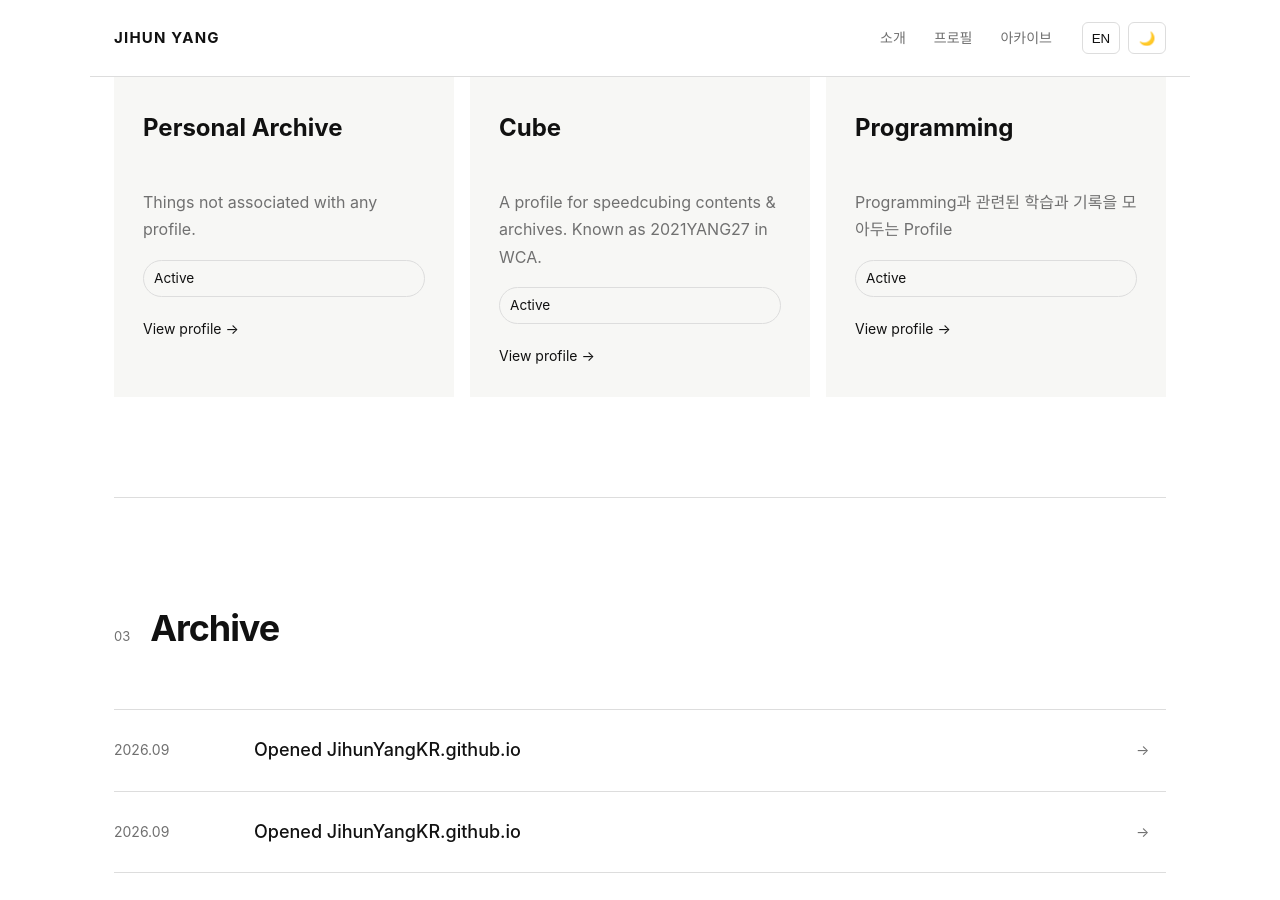
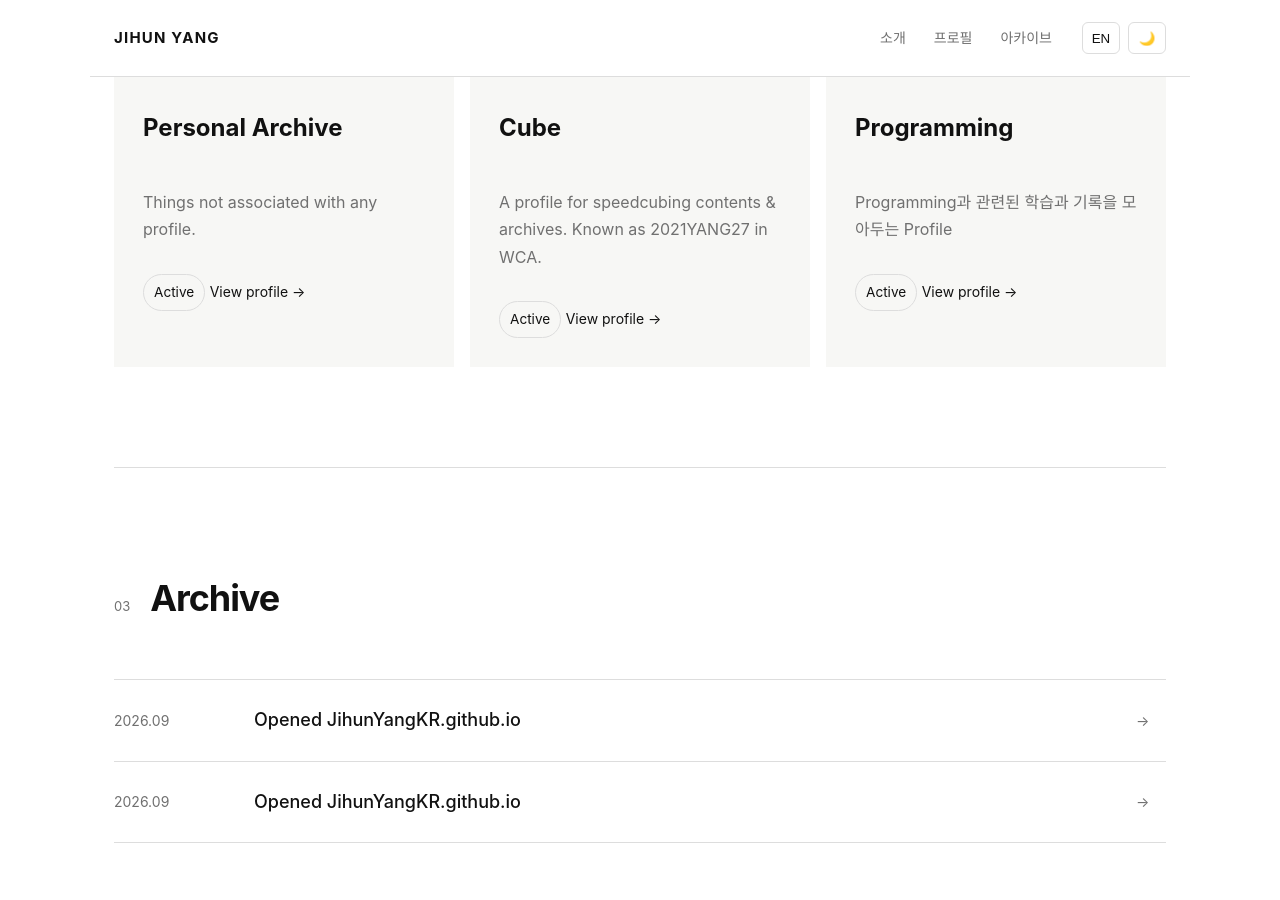
Before and after one commit to JihunYangKR/JihunYangKR.github.io, a Jekyll site: the page built from index.html, in a window 1280 px wide and 900 px high, scrolled down 1643 px. Built offline with Jekyll 4.4.1, drawn with Linux system fonts in a browser that asks for light colours.

Commit message:
Update index.html

```diff
--- a/index.html
+++ b/index.html
@@ -139,6 +139,8 @@ layout: null
                             {{ profile.description }}
                         </p>
 
+                        <div class="profile-card-footer">
+
                             {% if profile.status %}
                                 <span class="tag">
                                     {{ profile.status }}
@@ -150,6 +152,8 @@ layout: null
                                 class="profile-link">
                                 View profile →
                             </a>
+
+                        </div>
 
                     </article>
 
```
Lines whose indentation alone changed are shown as unchanged.
